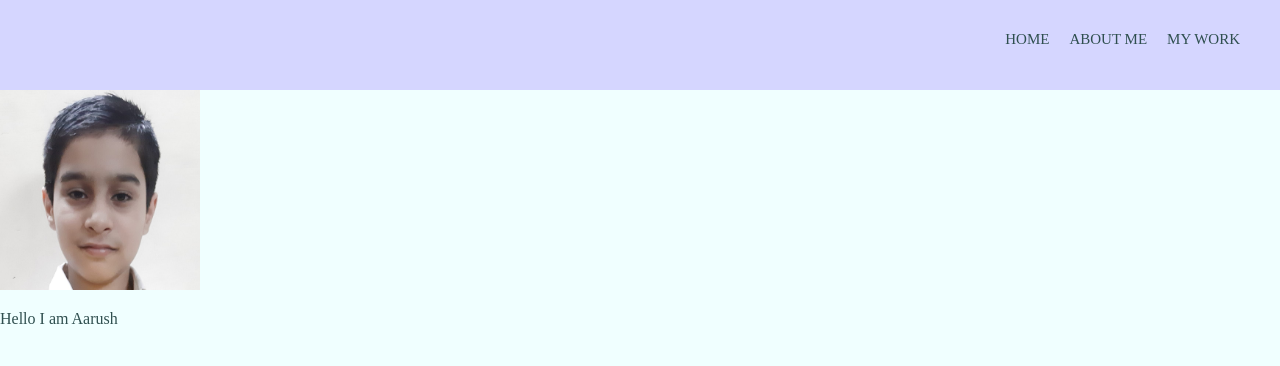
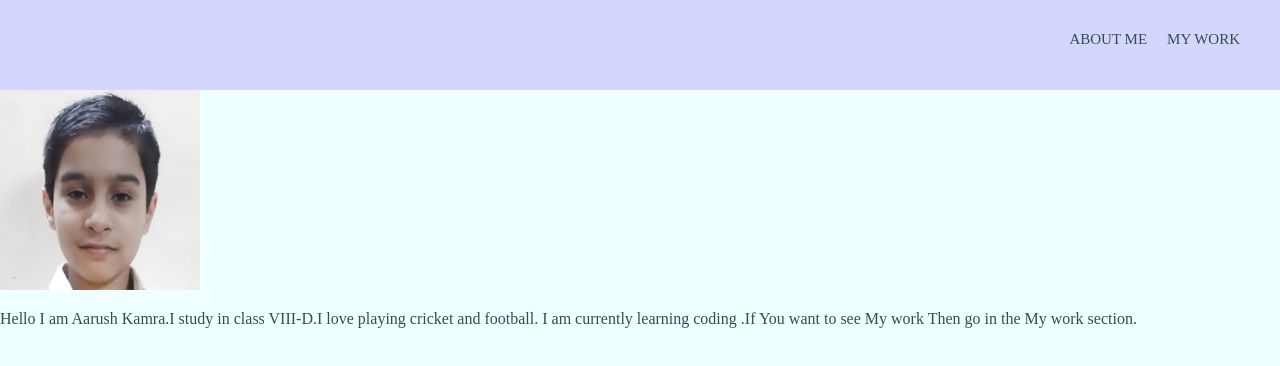
Before and after one commit to Aarushchamp/Aarushchamp.github.io, a plain HTML site: page index.html in a window 1280 px wide. Drawn offline with Linux system fonts and the light colour scheme.

Commit message:
Add files via upload

```diff
--- a/index.html
+++ b/index.html
@@ -10,7 +10,7 @@
             <nav>
                 <div class="menu"></div>
                 <ul>
-                    <li><a href="#">Home</a></li>
+
                     <li><a href="#">About me</a></li>
                     <li><a href="#">My work</a></li>
 
@@ -21,7 +21,9 @@
     <div class= "profile-image">
         <img src="My image.jpeg" alt="My image.jpeg" style="width: 200px;height:200px;">
         <p>
-            Hello I am Aarush
+            Hello I am Aarush Kamra.I study in class VIII-D.I love playing cricket and football.
+            I am currently learning coding .If You want to see My work Then go in the My work section.
+
         </p>
     </div>
 </body>
```
Also changed, not shown: Aarush.jpg.jpg (added).
